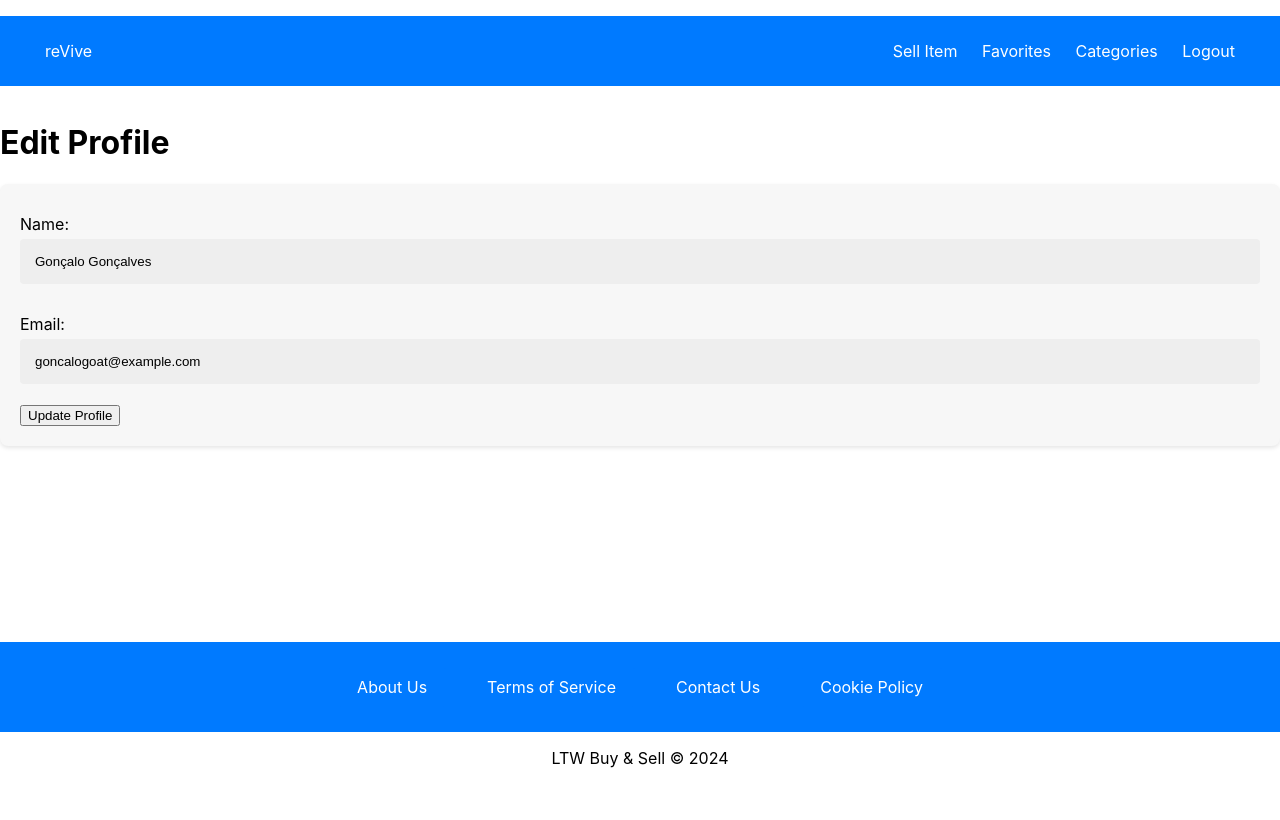
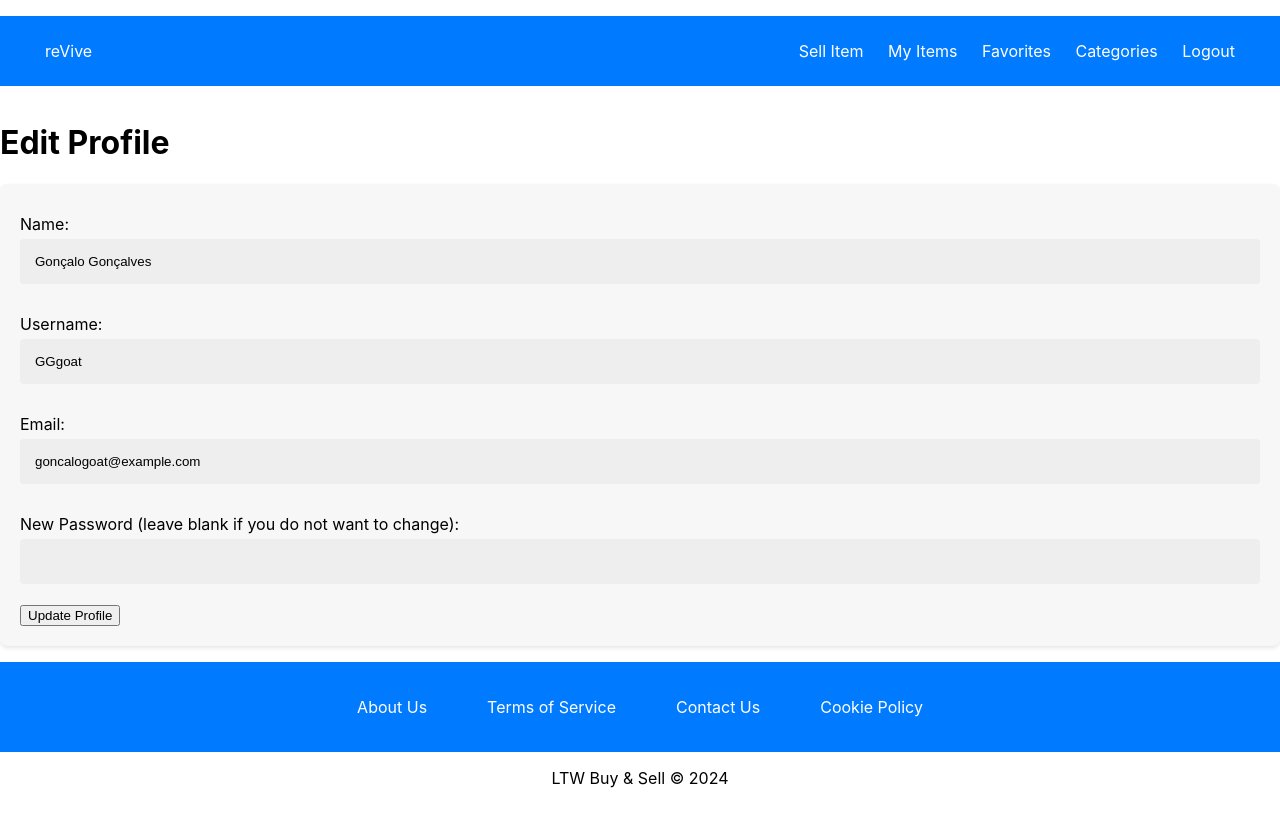
Before and after one commit to GoncaloMatias1/LTW_Project_ReVive, a PHP site: page /pages/edit_profile.php in a window 1280 px wide. Before the commit the page ends 768 px from the top, so only its background shows below. Run offline with PHP 8.4, Linux system fonts and the light colour scheme; the visitor is signed in with stand-in values (Sample User, id 1); data comes from the database, SQL or seed files in the repository; both versions use the stored data as it was after the commit.

Commit message:
edit pass and my items page working

```diff
--- a/database/users.class.php
+++ b/database/users.class.php
@@ -74,9 +74,19 @@ class Users {
         return $stmt->execute([$name, $username, $email, $hashed_password, $is_admin]);
     }
 
-    public static function updateUser(PDO $db, int $user_id, string $name, string $email): bool {
-        $stmt = $db->prepare("UPDATE users SET name = ?, email = ? WHERE user_id = ?");
-        return $stmt->execute([$name, $email, $user_id]);
+    public static function updateUser(PDO $db, int $user_id, string $name, string $username, string $email, ?string $password = null): bool {
+        $query = "UPDATE users SET name = ?, username = ?, email = ?";
+        $params = [$name, $username, $email];
+        if ($password) {
+            $query .= ", password = ?";
+            $hashed_password = password_hash($password, PASSWORD_DEFAULT);
+            $params[] = $hashed_password;
+        }
+        $query .= " WHERE user_id = ?";
+        $params[] = $user_id;
+
+        $stmt = $db->prepare($query);
+        return $stmt->execute($params);
     }
 }
 ?>
--- a/pages/edit_profile.php
+++ b/pages/edit_profile.php
@@ -16,15 +16,24 @@ $user = Users::getUser($db, $user_id);
 
 if ($_SERVER['REQUEST_METHOD'] == 'POST') {
     $name = $_POST['name'] ?? $user->name;
+    $username = $_POST['username'] ?? $user->username;
     $email = $_POST['email'] ?? $user->email;
+    $password = $_POST['password'] ?? null;
 
-    if (Users::updateUser($db, $user_id, $name, $email)) {
+    if (empty($password)) {
+        $updateSuccess = Users::updateUser($db, $user_id, $name, $username, $email);
+    } else {
+        $updateSuccess = Users::updateUser($db, $user_id, $name, $username, $email, $password);
+    }
+
+    if ($updateSuccess) {
         header("Location: profile.php");
         exit;
     } else {
         $error = "Failed to update profile.";
     }
 }
+
 
 require_once(__DIR__ . '/../templates/common.php');
 drawHeader('Edit Profile', true, false, $session);
@@ -40,8 +49,14 @@ drawHeader('Edit Profile', true, false, $session);
         <label for="name">Name:</label>
         <input type="text" id="name" name="name" value="<?= htmlspecialchars($user->name) ?>" required>
 
+        <label for="username">Username:</label>
+        <input type="text" id="username" name="username" value="<?= htmlspecialchars($user->username) ?>" required>
+
         <label for="email">Email:</label>
         <input type="email" id="email" name="email" value="<?= htmlspecialchars($user->email) ?>" required>
+
+        <label for="password">New Password (leave blank if you do not want to change):</label>
+        <input type="password" id="password" name="password">
 
         <button type="submit">Update Profile</button>
     </form>
--- a/templates/common.php
+++ b/templates/common.php
@@ -53,6 +53,7 @@ function drawHeader($title = 'reVive : Buy and Sell', $includeTopBar = false, $i
                         <?php if ($includeProfileIcon): ?>
                             <a href="../pages/profile.php" class="profile-icon">Profile</a>
                         <?php endif; ?>
+                        <a href="../pages/my_items.php">My Items</a>
                         <a href="../pages/favorites.php">Favorites</a>
                         <a href="../pages/categories.php">Categories</a>
                         <a href="../actions/action_logout.php">Logout</a>
```
Also changed, not shown: database/items.class.php (+10 -0 lines), pages/my_items.php (added, +33 -0 lines), database/sql/ltw_project.db.
